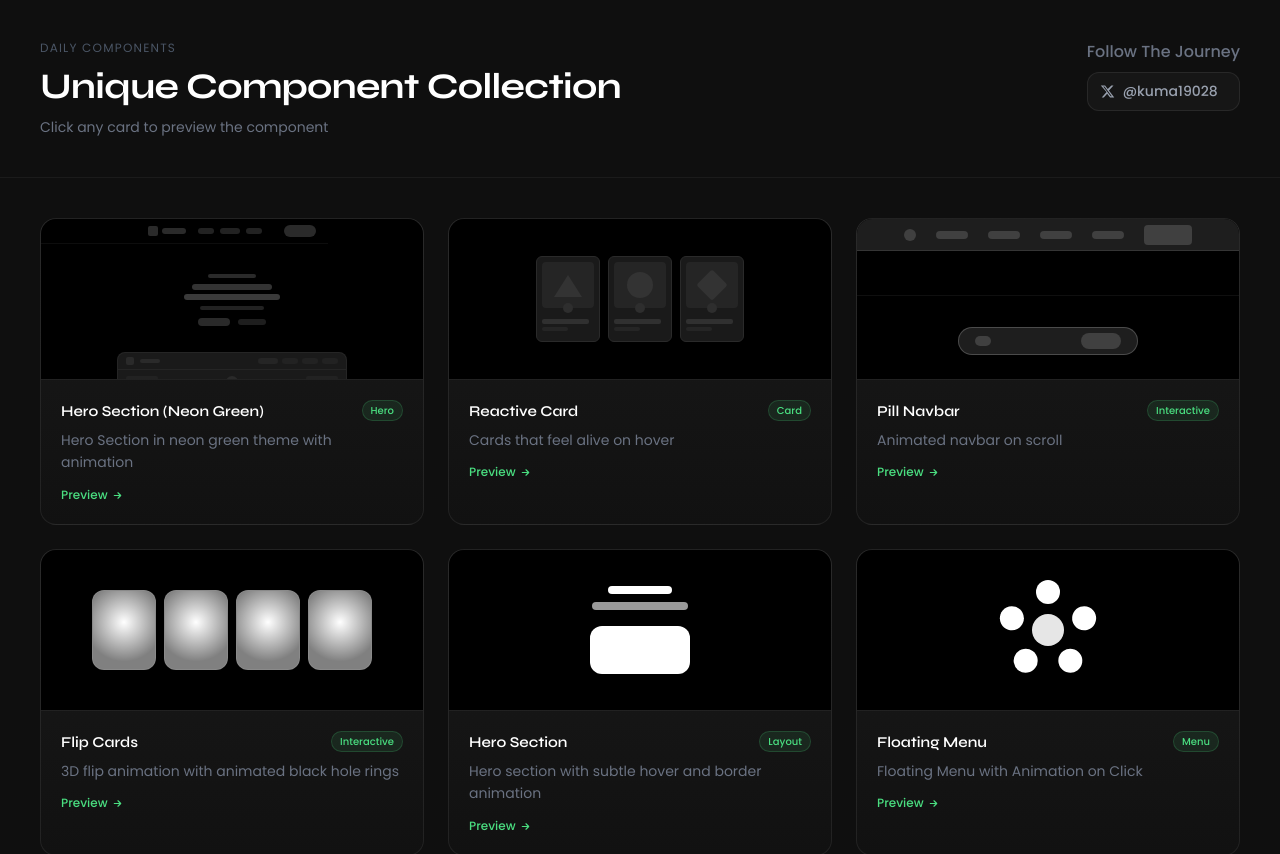
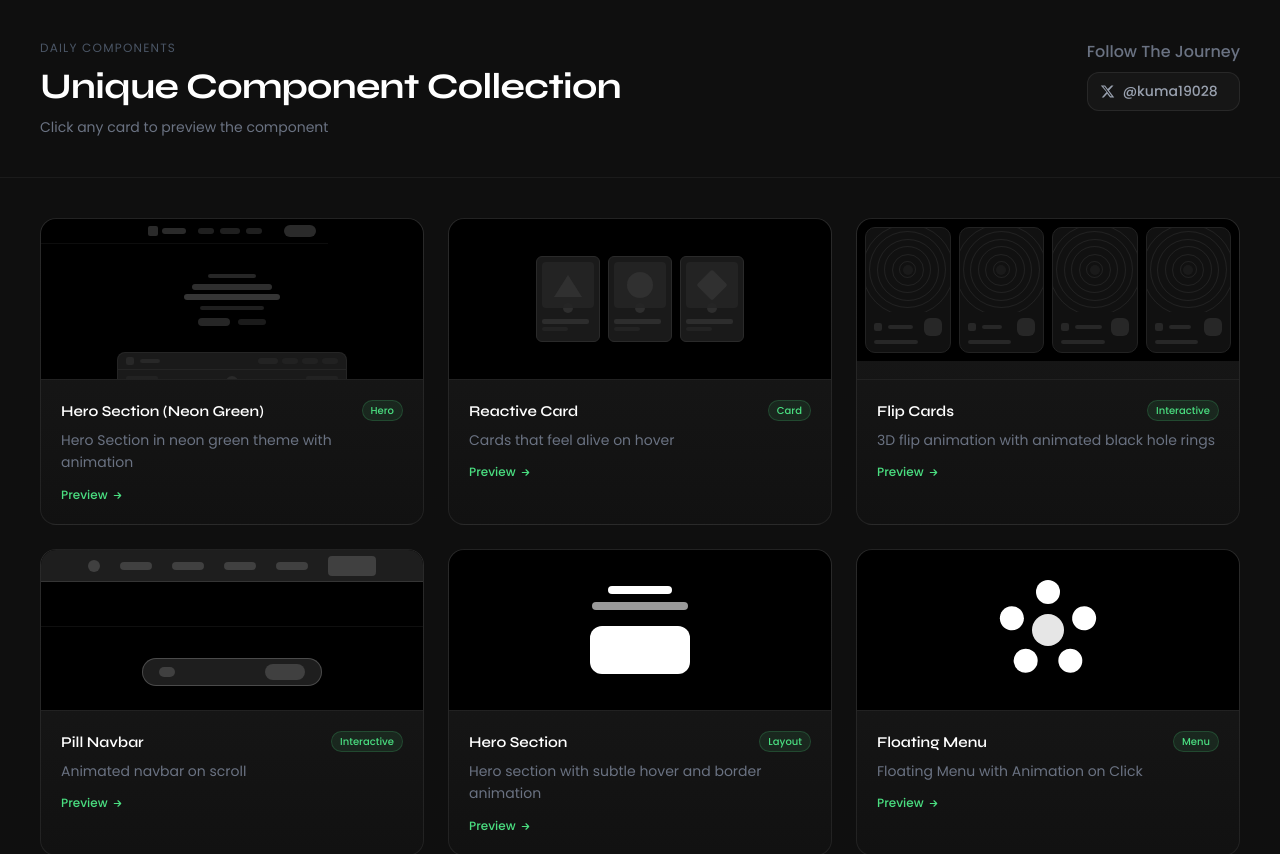
Before and after one commit to anupam-kumar-krishnan/daily-components, a Next.js app: page / in a window 1280 px wide. Shown: the top 854 px of the page. Built offline with nearby package versions, Linux system fonts and the light colour scheme.

Commit message:
feat: change preview thumbnail with pulsing effect which looks better than before

```diff
--- a/app/components/showcase.tsx
+++ b/app/components/showcase.tsx
@@ -41,20 +41,20 @@ const COMPONENTS = [
     preview: <CrystalCards />,
   },
   {
+    id: "flip-cards",
+    title: "Flip Cards",
+    description: "3D flip animation with animated black hole rings",
+    tag: "Interactive",
+    tagColor: "#4ade80",
+    preview: <Flipcard />,
+  },
+  {
     id: "pill-navbar",
     title: "Pill Navbar",
     description: "Animated navbar on scroll",
     tag: "Interactive",
     tagColor: "#4ade80",
     preview: <Pillnavbar isInsideModal />,
-  },
-  {
-    id: "flip-cards",
-    title: "Flip Cards",
-    description: "3D flip animation with animated black hole rings",
-    tag: "Interactive",
-    tagColor: "#4ade80",
-    preview: <Flipcard />,
   },
   {
     id: "hero",
@@ -168,6 +168,7 @@ const ThumbReactiveCards = () => {
         >
           {/* Gem area */}
           <div
+            className="animate-pulse"
             style={{
               width: "100%",
               height: 46,
@@ -195,6 +196,7 @@ const ThumbReactiveCards = () => {
 
           {/* Name bar */}
           <div
+            className="animate-pulse"
             style={{
               height: 5,
               borderRadius: 2,
@@ -206,6 +208,7 @@ const ThumbReactiveCards = () => {
 
           {/* ID bar */}
           <div
+            className="animate-pulse"
             style={{
               height: 4,
               borderRadius: 2,
@@ -230,25 +233,55 @@ const ThumbBentoBlack = () => (
 );
 
 const ThumbFlipCards = () => (
-  <div className="w-full h-full flex items-center justify-center gap-2 bg-black">
-    {["gray", "gray", "gray", "gray"].map((bg, i) => (
+  <div className="w-full flex items-start justify-center gap-2 bg-black p-2">
+    {["55%", "45%", "60%", "50%"].map((titleWidth, i) => (
       <div
         key={i}
-        className="w-12 h-16 sm:w-16 sm:h-20 rounded-xl"
-        style={{
-          background: bg,
-          border: "1px solid rgba(255,255,255,0.08)",
-          position: "relative",
-          overflow: "hidden",
-        }}
+        className="relative flex-1 flex flex-col overflow-hidden rounded-[10px] min-w-0"
+        style={{ background: "#111111", border: "0.5px solid #222222" }}
       >
-        <div
-          style={{
-            position: "absolute",
-            inset: 0,
-            background: `radial-gradient(circle at 50% 40%, ${["#fff", "#fff", "#fff", "#fff"][i]}, transparent 70%)`,
-          }}
-        />
+        {/* Radar rings */}
+        <div className="relative w-full aspect-square overflow-hidden">
+          <div className="absolute inset-0 flex items-center justify-center">
+            {[0, 1, 2, 3, 4, 5].map((j) => (
+              <div
+                key={j}
+                className="absolute rounded-full border border-white/[0.07]"
+                style={{ width: `${20 + j * 18}%`, height: `${20 + j * 18}%` }}
+              />
+            ))}
+            <div
+              className="absolute rounded-full bg-white/4"
+              style={{ width: "12%", height: "12%" }}
+            />
+          </div>
+        </div>
+
+        {/* Title row skeleton */}
+        <div className="flex items-center justify-between gap-1 px-2 pt-1.5 pb-1 shrink-0">
+          <div className="flex items-center gap-1.5 min-w-0 flex-1">
+            <div
+              className="shrink-0 rounded-xs animate-pulse"
+              style={{ width: 8, height: 8, background: "#2a2a2a" }}
+            />
+            <div
+              className="h-1 rounded-sm animate-pulse"
+              style={{ width: titleWidth, background: "#2a2a2a" }}
+            />
+          </div>
+          <div
+            className="shrink-0 rounded-md animate-pulse"
+            style={{ width: 18, height: 18, background: "#2a2a2a" }}
+          />
+        </div>
+
+        {/* Subtitle skeleton */}
+        <div className="px-2 pb-2 shrink-0">
+          <div
+            className="h-1 rounded-sm animate-pulse"
+            style={{ width: "65%", background: "#2a2a2a" }}
+          />
+        </div>
       </div>
     ))}
   </div>
@@ -405,37 +438,37 @@ const ThumbHeroGreen = () => (
           <div className="w-6 h-1.5 rounded-sm bg-[#2a2a2a]" />
         </div>
         <div className="flex gap-1.5">
-          <div className="w-4 h-1.5 rounded-sm bg-[#222]" />
-          <div className="w-5 h-1.5 rounded-sm bg-[#222]" />
-          <div className="w-4 h-1.5 rounded-sm bg-[#222]" />
+          <div className="w-4 h-1.5 rounded-sm bg-[#222] animate-pulse" />
+          <div className="w-5 h-1.5 rounded-sm bg-[#222] animate-pulse" />
+          <div className="w-4 h-1.5 rounded-sm bg-[#222] animate-pulse" />
         </div>
       </div>
       <div className="w-8 h-3 rounded-full bg-[#2a2a2a]" />
     </div>
 
     <div className="flex flex-col items-center justify-center flex-1 px-4 gap-1 pt-1">
-      <div className="w-12 h-1 rounded-full bg-[#2a2a2a] mb-0.5" />
+      <div className="w-12 h-1 rounded-full bg-[#2a2a2a] mb-0.5 animate-pulse" />
 
-      <div className="w-20 h-1.5 rounded bg-[#333]" />
-      <div className="w-24 h-1.5 rounded bg-[#3a3a3a]" />
+      <div className="w-20 h-1.5 rounded bg-[#333] animate-pulse" />
+      <div className="w-24 h-1.5 rounded bg-[#3a3a3a] animate-pulse" />
 
-      <div className="w-16 h-1 rounded bg-[#222] mt-0.5" />
+      <div className="w-16 h-1 rounded bg-[#222] mt-0.5 animate-pulse" />
 
       <div className="flex items-center gap-2 mt-1">
-        <div className="w-8 h-2 rounded-full bg-[#2a2a2a]" />
-        <div className="w-7 h-1.5 rounded bg-[#1e1e1e]" />
+        <div className="w-8 h-2 rounded-full bg-[#2a2a2a] animate-pulse" />
+        <div className="w-7 h-1.5 rounded bg-[#1e1e1e] animate-pulse" />
       </div>
     </div>
 
     <div className="w-[60%] ml-[20%] mx-2 mb-1.5 bg-[#1a1a1a] border border-white/5 rounded-lg overflow-hidden shrink-0">
       <div className="flex items-center gap-1.5 px-2 py-1 border-b border-white/5">
-        <div className="w-2 h-2 rounded-xs bg-[#2a2a2a]" />
-        <div className="w-5 h-1 rounded bg-[#2a2a2a]" />
+        <div className="w-2 h-2 rounded-xs bg-[#2a2a2a] animate-pulse" />
+        <div className="w-5 h-1 rounded bg-[#2a2a2a] animate-pulse" />
         <div className="ml-auto flex gap-1">
-          <div className="w-5 h-1.5 rounded bg-[#252525]" />
-          <div className="w-4 h-1.5 rounded bg-[#222]" />
-          <div className="w-4 h-1.5 rounded bg-[#222]" />
-          <div className="w-4 h-1.5 rounded bg-[#222]" />
+          <div className="w-5 h-1.5 rounded bg-[#252525] animate-pulse" />
+          <div className="w-4 h-1.5 rounded bg-[#222] animate-pulse" />
+          <div className="w-4 h-1.5 rounded bg-[#222] animate-pulse" />
+          <div className="w-4 h-1.5 rounded bg-[#222] animate-pulse" />
         </div>
       </div>
       {/* Summary row */}
@@ -464,8 +497,8 @@ const ThumbHeroGreen = () => (
 const THUMBS = [
   ThumbHeroGreen,
   ThumbReactiveCards,
+  ThumbFlipCards,
   ThumbPill,
-  ThumbFlipCards,
   ThumbHero,
   ThumbMenu,
   ThumbCTA,
```
